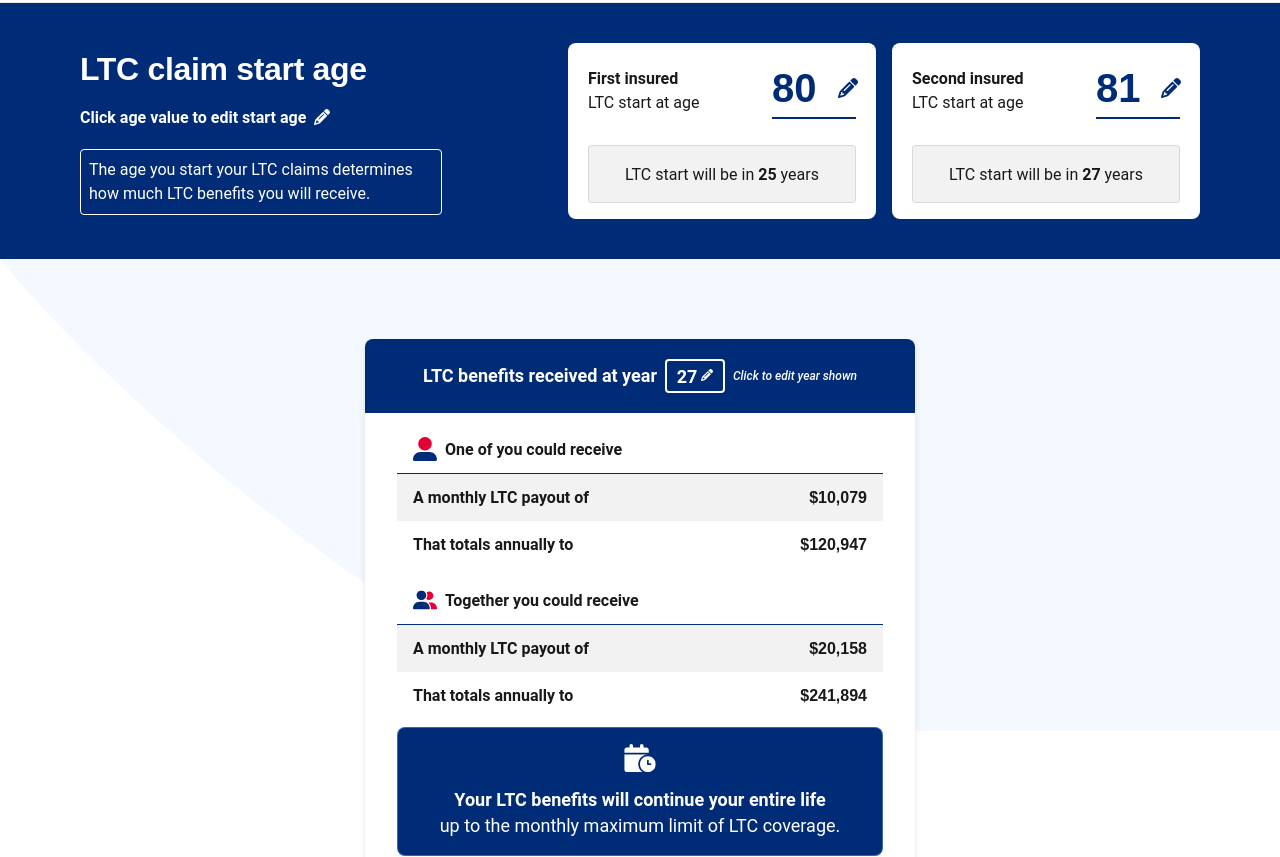
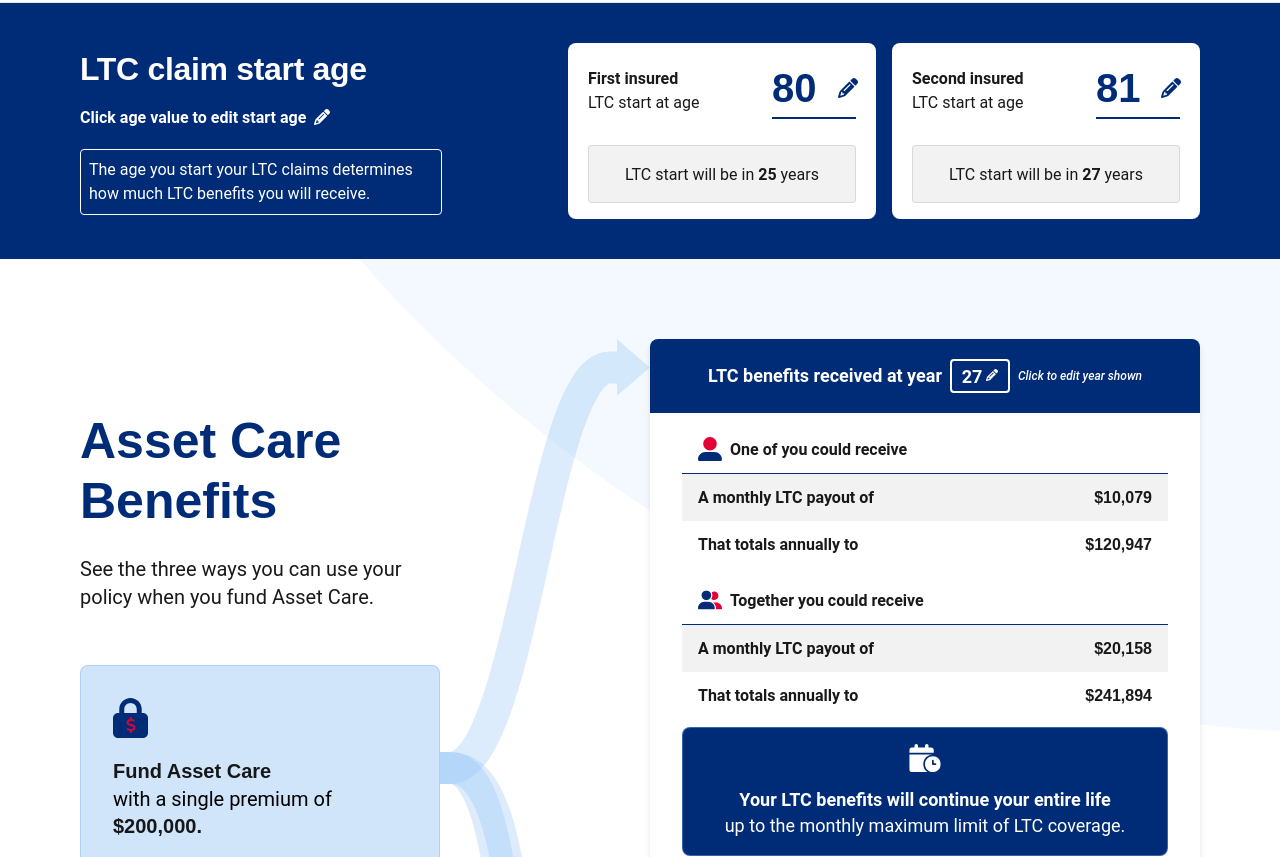
Before and after one commit to kovalsofiia1/OneAmericaFinancial, a plain HTML site: page index.html in a window 1280 px wide. Shown: the part 95-952 px from the top of the page. Drawn offline with Linux system fonts and the light colour scheme.

Commit message:
feat: section-two

```diff
--- a/index.html
+++ b/index.html
@@ -88,7 +88,22 @@
 
     </section>
     <section class="second-section">
-      <div class="container">
+      <div class="container second_section_layout">
+        <div class="section_info">
+          <div class="section_info_main">
+            <h2 class="section_info_title">Asset Care Benefits</h2>
+            <p class="section_info_subtitle">See the three ways you can use your policy when you fund Asset Care.</p>
+          </div>
+          <div class="section_info_box">
+            <img src="./assets/lock.svg" alt="lock icon" width="35" height="40">
+            <div class="section_info_text">
+              <b class="highlight">Fund Asset Care</b>
+              <span>with a single premium of</span>
+              <b class="highlight">$200,000.</b>
+            </div>
+          </div>
+        </div>
+        <img src="./assets/arrows.svg" alt="arrows">
         <div class="information_list">
           <div class="benefits-container">
             <div class="benefits-header">
--- a/styles.css
+++ b/styles.css
@@ -283,18 +283,72 @@ p {
 
 .second-section::before {
   top: 0;
+  right: 0;
   height: 472px;
+  width: 920px;
   background-image: url('./assets/top-wave.svg');
 }
 
 .second-section::after {
   bottom: 0;
-  height: 429px;
+  min-height: 429px;
   background-image: url('./assets/bottom-wave.svg');
 }
 
+.second_section_layout {
+  display: flex;
+  align-items: start;
+  position: relative;
+  z-index: 10;
+}
 
+.section_info {
+  width: 360px;
+  display: flex;
+  flex-direction: column;
+  gap: 54px;
+}
 
+.section_info_main {
+  padding-top: 72px;
+  display: flex;
+  flex-direction: column;
+  gap: 24px;
+}
+
+.section_info_title {
+  font-family: var(--third-family);
+  font-size: 50px;
+  line-height: 1.20;
+  color: var(--blue-primary);
+}
+
+.section_info_subtitle {
+  font-size: 20px;
+  line-height: 140%;
+  color: var(--black-10);
+}
+
+.section_info_text {
+  font-size: 20px;
+  line-height: 1.4;
+  text-align: left;
+  display: flex;
+  flex-direction: column;
+}
+
+.section_info_box {
+  border: 1px solid rgba(139, 191, 243, 0.5);
+  border-radius: 8px;
+  padding: 32px;
+  width: 360px;
+  height: 208px;
+  box-sizing: border-box;
+  background: var(--blue-extra-light);
+  display: flex;
+  flex-direction: column;
+  gap: 20px;
+}
 
 .benefits-container {
   width: 550px;
@@ -303,7 +357,6 @@ p {
   border-radius: 8px;
   overflow: hidden;
   position: relative;
-  z-index: 10;
   box-shadow: 0 4px 6px rgba(0, 0, 0, 0.1);
 }
 
@@ -392,7 +445,7 @@ p {
 .information_list {
   display: flex;
   flex-direction: column;
-  gap: 16px;
+  gap: 24px;
 }
 
 .benefit-section:last-child {
@@ -439,10 +492,8 @@ p {
 .highlight {
   font-family: var(--third-family);
   font-weight: 700;
-  font-size: 1.3;
   line-height: 1.33;
   letter-spacing: 0em;
-  text-align: right;
   color: var(--black-10);
 }
 
```
Also changed, not shown: assets/arrows.svg (added).
